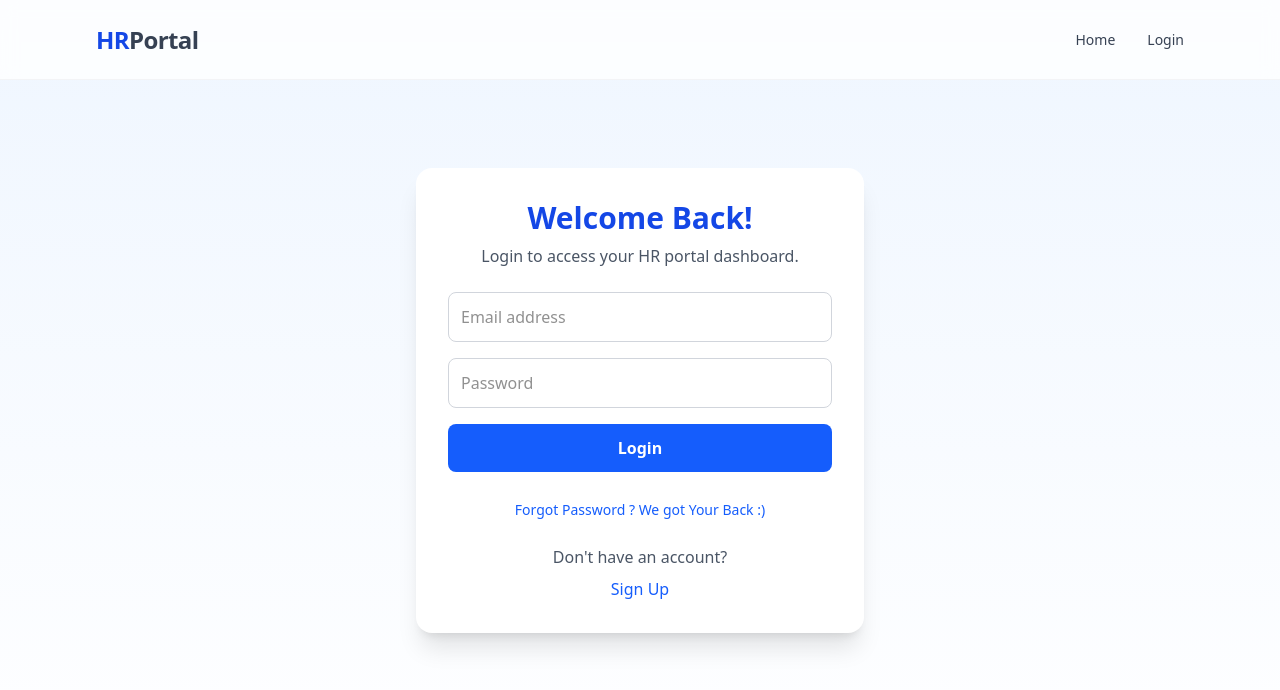
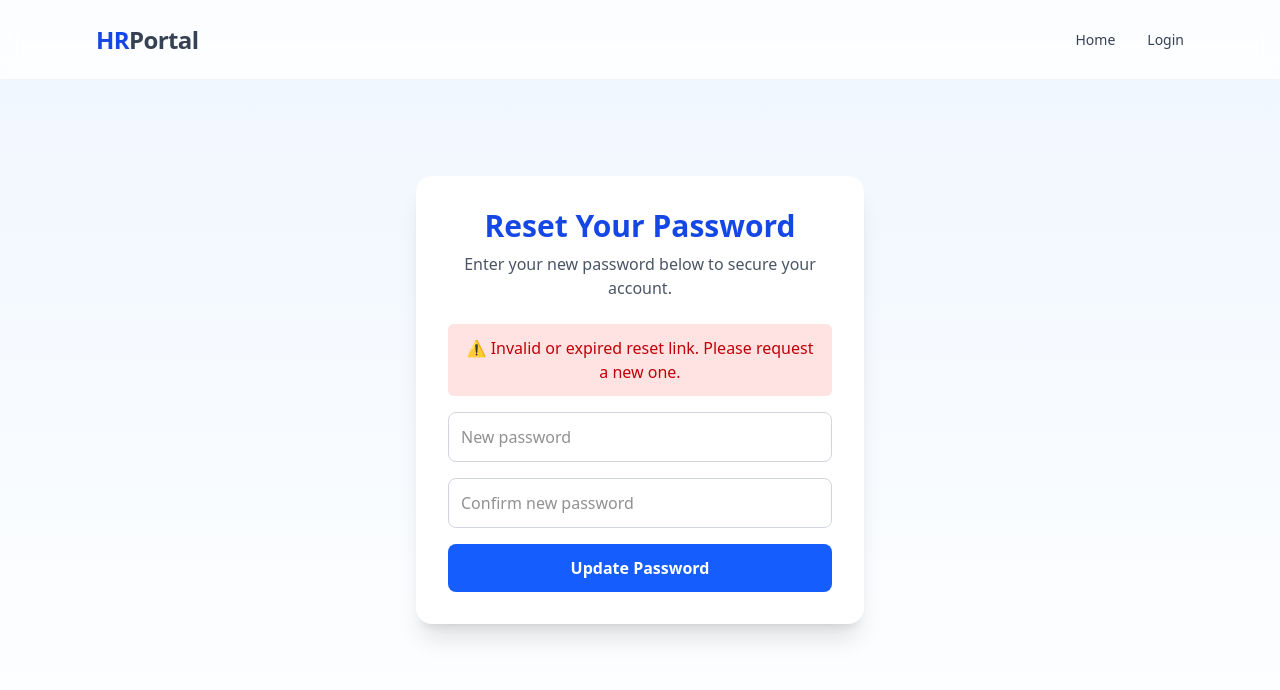
Before and after one commit to Santhoshfebi/hr-portal, a React (Vite) app: page /reset-password in a window 1280 px wide. Before the commit this address led to /auth. Shown: the top 690 px of the page. Built offline with nearby package versions, Linux system fonts and the light colour scheme.

Commit message:
rest password

```diff
--- a/src/App.jsx
+++ b/src/App.jsx
@@ -9,6 +9,7 @@ import RecruiterDashboard from "./pages/RecruiterDashboard";
 import Candidates from "./pages/Candidates";
 import ResetPassword from "./pages/ResetPassword";
 import AuthCallback from "./components/AuthCallback";
+import ResetSuccess from "./pages/ResetSuccess";
 
 export default function App() {
   return (
@@ -23,6 +24,7 @@ export default function App() {
         <Route path="/recruiter" element={<RecruiterDashboard />} />
         <Route path="/candidates-info" element={<Candidates />} />
         <Route path="/reset-password" element={<ResetPassword />} />
+        <Route path="/reset-success" element={<ResetSuccess />} />
       </Routes>
       {/* <Footer /> */}
     </Router>
--- a/src/pages/ResetPassword.jsx
+++ b/src/pages/ResetPassword.jsx
@@ -1,49 +1,116 @@
-import { useEffect } from "react";
-import { motion } from "framer-motion";
+import { useState, useEffect } from "react";
 import { useNavigate } from "react-router-dom";
-import { CheckCircle } from "lucide-react";
+import { supabase } from "../supabaseClient";
 
-export default function ResetSuccess() {
+export default function ResetPassword() {
+  const [password, setPassword] = useState("");
+  const [confirmPassword, setConfirmPassword] = useState("");
+  const [message, setMessage] = useState({ text: "", type: "" });
+  const [loading, setLoading] = useState(false);
   const navigate = useNavigate();
 
-  // ⏳ Auto-redirect after 3 seconds
+  // ✅ Check that a valid session exists (user clicked a real Supabase link)
   useEffect(() => {
-    const timer = setTimeout(() => {
-      navigate("/dashboard");
-    }, 3000);
-    return () => clearTimeout(timer);
-  }, [navigate]);
+    const verifySession = async () => {
+      const { data } = await supabase.auth.getSession();
+      if (!data?.session) {
+        setMessage({
+          text: "⚠️ Invalid or expired reset link. Please request a new one.",
+          type: "error",
+        });
+      }
+    };
+    verifySession();
+  }, []);
+
+  const handleReset = async (e) => {
+    e.preventDefault();
+    setLoading(true);
+    setMessage({ text: "", type: "" });
+
+    if (password !== confirmPassword) {
+      setMessage({ text: "Passwords do not match.", type: "error" });
+      setLoading(false);
+      return;
+    }
+
+    try {
+      const { error } = await supabase.auth.updateUser({ password });
+      if (error) throw error;
+
+      setMessage({
+        text: "✅ Password updated successfully! Redirecting...",
+        type: "success",
+      });
+
+      // ⏳ Redirect to success screen after short delay
+      setTimeout(() => navigate("/reset-success"), 1500);
+    } catch (err) {
+      console.error("Reset error:", err);
+      setMessage({
+        text: err.message || "Failed to reset password.",
+        type: "error",
+      });
+    } finally {
+      setLoading(false);
+    }
+  };
 
   return (
     <div className="flex items-center justify-center min-h-screen bg-linear-to-b from-blue-50 to-white px-4">
-      <motion.div
-        initial={{ opacity: 0, y: 30 }}
-        animate={{ opacity: 1, y: 0 }}
-        transition={{ duration: 0.5, ease: "easeOut" }}
-        className="bg-white p-8 rounded-2xl shadow-xl w-full max-w-md text-center"
-      >
-        <CheckCircle className="text-green-500 w-16 h-16 mx-auto mb-4" />
-
-        <h2 className="text-2xl font-bold text-gray-800 mb-2">
-          Password Updated!
+      <div className="bg-white p-8 rounded-2xl shadow-xl w-full max-w-md">
+        <h2 className="text-3xl font-bold text-blue-700 mb-2 text-center">
+          Reset Your Password
         </h2>
-
-        <p className="text-gray-600 mb-6">
-          Your password has been successfully reset. You’ll be redirected to
-          your dashboard shortly.
+        <p className="text-gray-600 text-center mb-6">
+          Enter your new password below to secure your account.
         </p>
 
-        <motion.div
-          initial={{ width: 0 }}
-          animate={{ width: "100%" }}
-          transition={{ duration: 3, ease: "easeInOut" }}
-          className="h-1 bg-blue-600 rounded-full"
-        />
+        {message.text && (
+          <div
+            className={`mb-4 p-3 rounded-md text-center font-medium ${
+              message.type === "error"
+                ? "bg-red-100 text-red-700"
+                : "bg-green-100 text-green-700"
+            }`}
+          >
+            {message.text}
+          </div>
+        )}
 
-        <p className="text-xs text-gray-400 mt-3">
-          Redirecting to dashboard...
-        </p>
-      </motion.div>
+        <form onSubmit={handleReset} className="space-y-4">
+          <input
+            type="password"
+            placeholder="New password"
+            value={password}
+            onChange={(e) => setPassword(e.target.value)}
+            required
+            minLength={6}
+            className="border border-gray-300 w-full p-3 rounded-lg focus:outline-none focus:ring-2 focus:ring-blue-500"
+          />
+          <input
+            type="password"
+            placeholder="Confirm new password"
+            value={confirmPassword}
+            onChange={(e) => setConfirmPassword(e.target.value)}
+            required
+            minLength={6}
+            className="border border-gray-300 w-full p-3 rounded-lg focus:outline-none focus:ring-2 focus:ring-blue-500"
+          />
+
+          <button
+            type="submit"
+            disabled={loading}
+            className={`w-full py-3 rounded-lg text-white font-semibold transition ${
+              loading
+                ? "bg-blue-400 cursor-not-allowed"
+                : "bg-blue-600 hover:bg-blue-700"
+            }`}
+          >
+            {loading ? "Updating..." : "Update Password"}
+          </button>
+        </form>
+      </div>
     </div>
   );
 }
--- /dev/null
+++ b/src/pages/ResetSuccess.jsx
@@ -0,0 +1,49 @@
+import { useEffect } from "react";
+import { motion } from "framer-motion";
+import { useNavigate } from "react-router-dom";
+import { CheckCircle } from "lucide-react";
+
+export default function ResetSuccess() {
+  const navigate = useNavigate();
+
+  // ⏳ Auto-redirect after 3 seconds
+  useEffect(() => {
+    const timer = setTimeout(() => {
+      navigate("/dashboard");
+    }, 3000);
+    return () => clearTimeout(timer);
+  }, [navigate]);
+
+  return (
+    <div className="flex items-center justify-center min-h-screen bg-linear-to-b from-blue-50 to-white px-4">
+      <motion.div
+        initial={{ opacity: 0, y: 30 }}
+        animate={{ opacity: 1, y: 0 }}
+        transition={{ duration: 0.5, ease: "easeOut" }}
+        className="bg-white p-8 rounded-2xl shadow-xl w-full max-w-md text-center"
+      >
+        <CheckCircle className="text-green-500 w-16 h-16 mx-auto mb-4" />
+
+        <h2 className="text-2xl font-bold text-gray-800 mb-2">
+          Password Updated!
+        </h2>
+
+        <p className="text-gray-600 mb-6">
+          Your password has been successfully reset. You’ll be redirected to
+          your dashboard shortly.
+        </p>
+
+        <motion.div
+          initial={{ width: 0 }}
+          animate={{ width: "100%" }}
+          transition={{ duration: 3, ease: "easeInOut" }}
+          className="h-1 bg-blue-600 rounded-full"
+        />
+
+        <p className="text-xs text-gray-400 mt-3">
+          Redirecting to dashboard...
+        </p>
+      </motion.div>
+    </div>
+  );
+}
```
